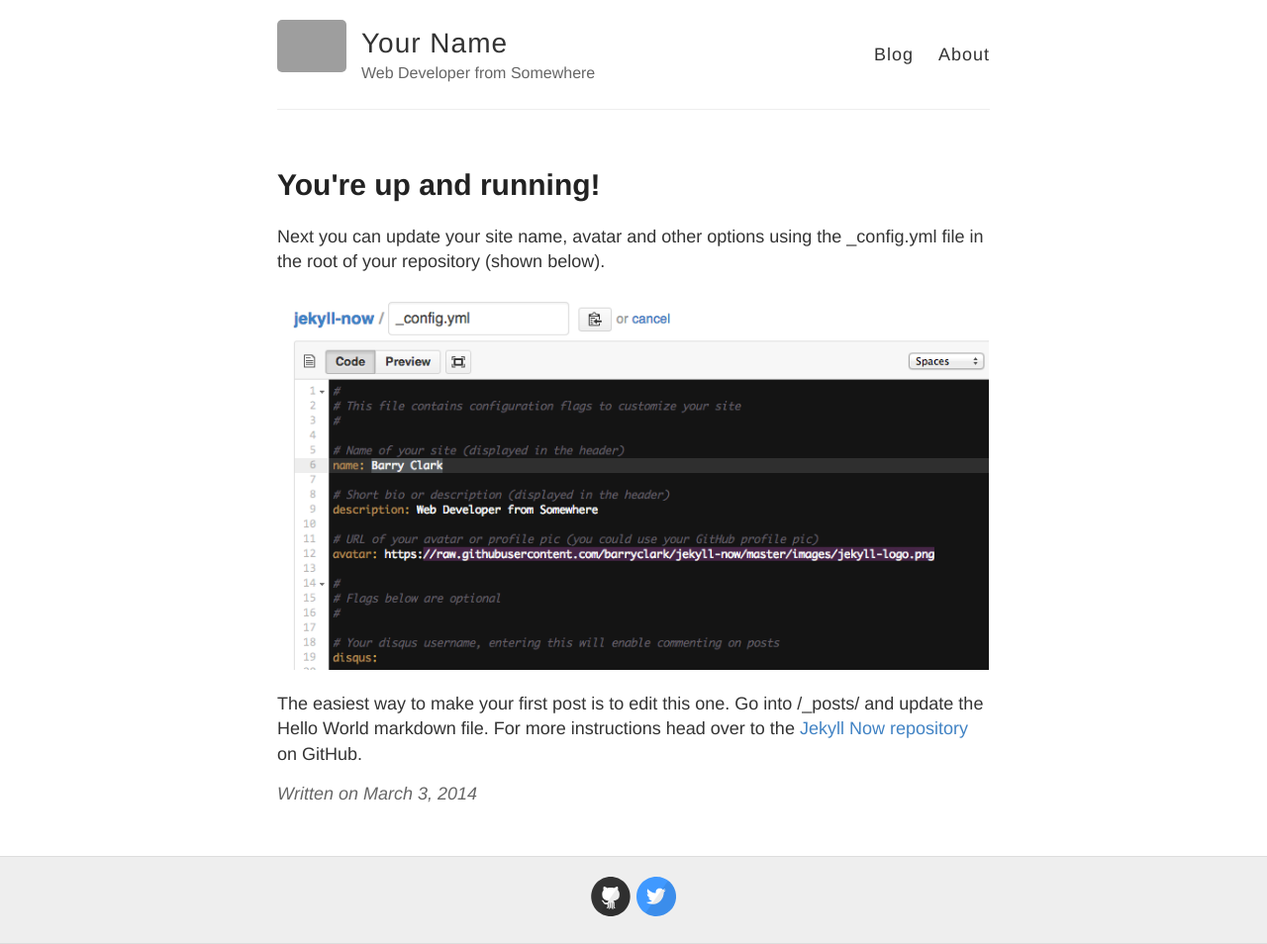
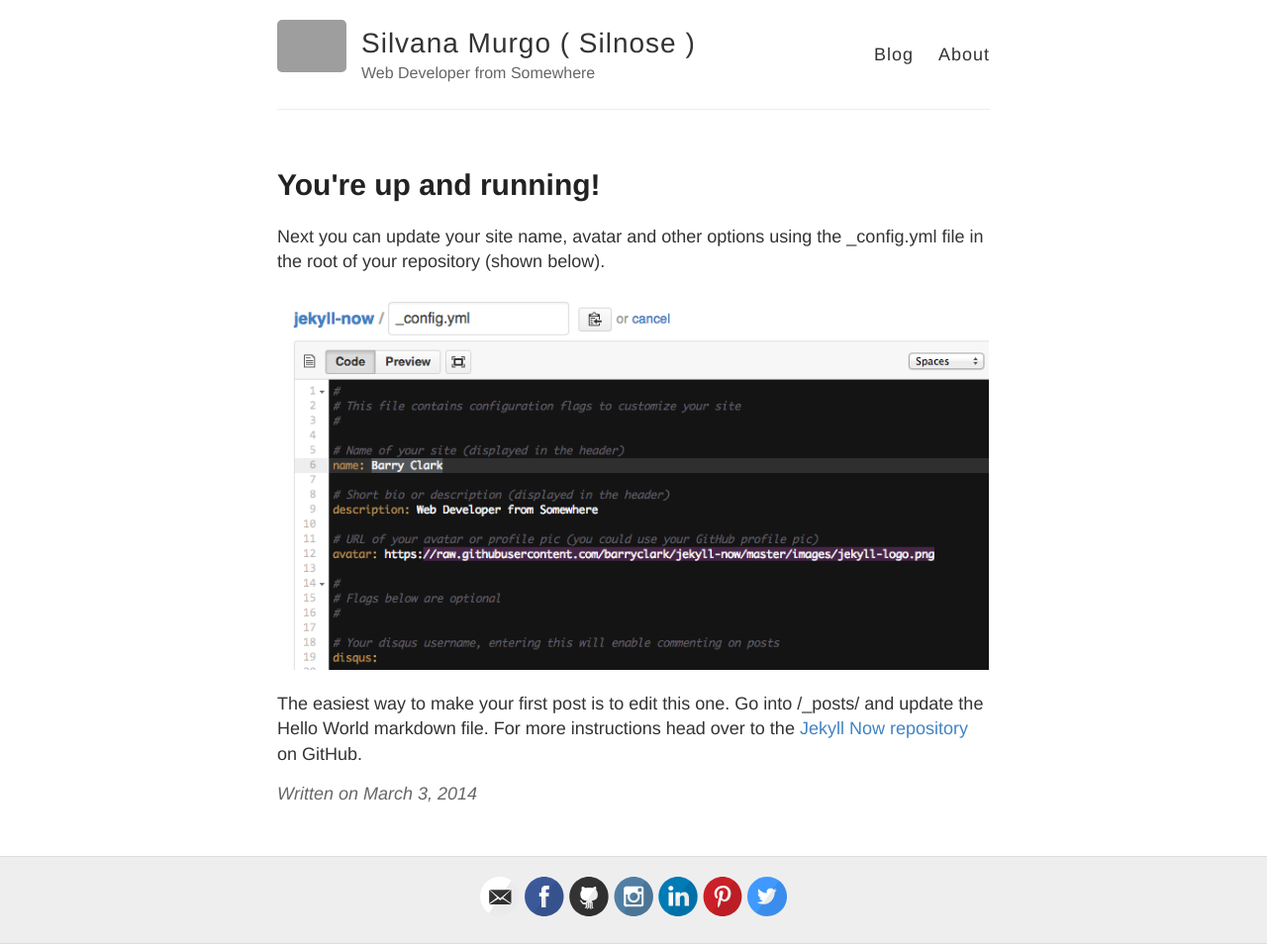
Before and after one commit to silnose/silnose.github.io, a Jekyll site: the page built from _posts/2014-3-3-Hello-World.md, in a window 1280 px wide. Shown: the whole page at 99% size. Built offline with Jekyll 4.4.1, drawn with Linux system fonts in a browser that asks for light colours; grey boxes are pictures that could not be loaded.

Commit message:
updating configuration

```diff
--- a/_config.yml
+++ b/_config.yml
@@ -3,7 +3,7 @@
 #
 
 # Name of your site (displayed in the header)
-name: Your Name
+name: Silvana Murgo ( Silnose )
 
 # Short bio or description (displayed in the header)
 description: Web Developer from Somewhere
@@ -18,15 +18,15 @@ avatar: https://raw.githubusercontent.com/barryclark/jekyll-now/master/images/je
 # Includes an icon in the footer for each username you enter
 footer-links:
   dribbble:
-  email:
-  facebook:
+  email: murgosilvana@gmail.com
+  facebook: silnose
   flickr:
-  github: barryclark/jekyll-now
-  instagram:
-  linkedin:
-  pinterest:
+  github: silnose
+  instagram: silnose
+  linkedin: silvana.murgo
+  pinterest: silnose
   rss: # just type anything here for a working RSS icon
-  twitter: jekyllrb
+  twitter: silnose
   stackoverflow: # your stackoverflow profile, e.g. "users/50476/bart-kiers"
   youtube: # channel/<your_long_string> or user/<user-name>
   googleplus: # anything in your profile username that comes after plus.google.com/
```
